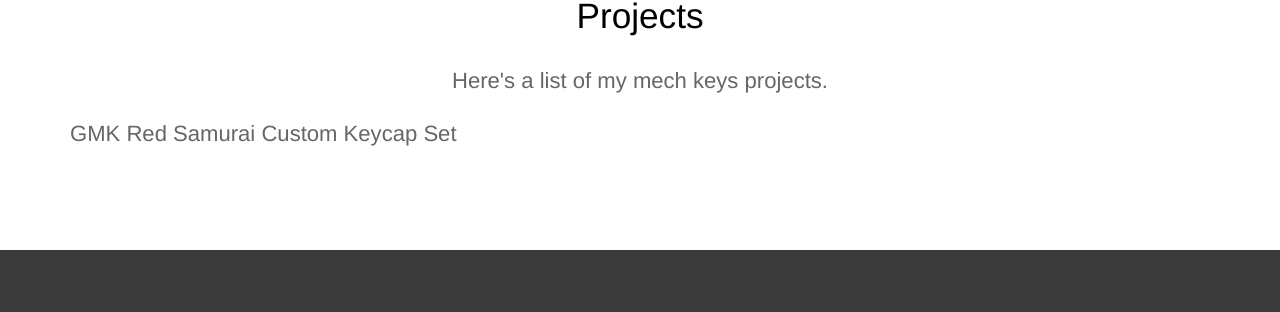
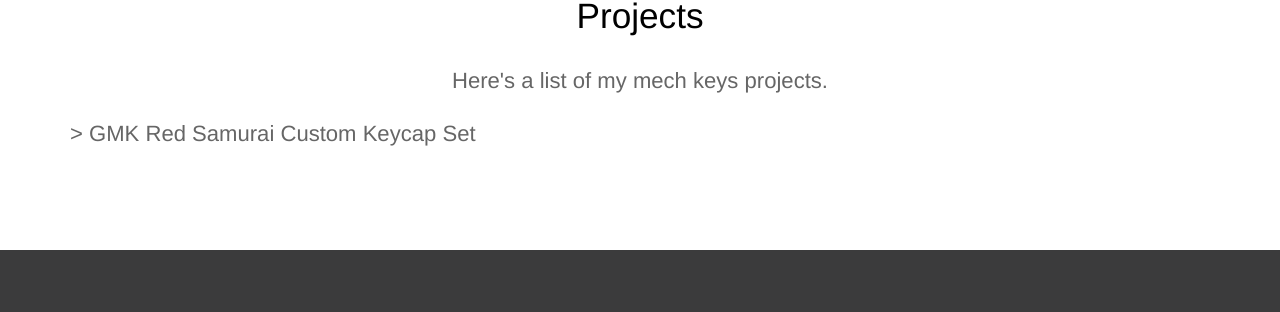
Before and after one commit to RedSunsRMK/redsunsrmk.github.io, a Jekyll site: the page built from projects.html, in a window 1280 px wide. Shown: the part 178-490 px from the top of the page. Built offline with Jekyll 4.4.1, drawn with Linux system fonts in a browser that asks for light colours.

```diff
--- a/projects.html
+++ b/projects.html
@@ -4,4 +4,4 @@ heading: Projects
 description: Here's a list of my mech keys projects.
 ---
 
-<p>GMK Red Samurai Custom Keycap Set</p>
+<p>> GMK Red Samurai Custom Keycap Set</p>
```
